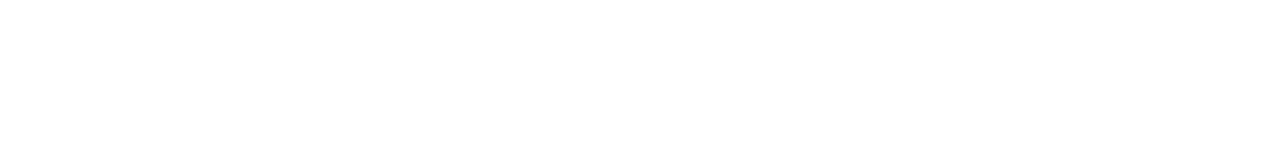
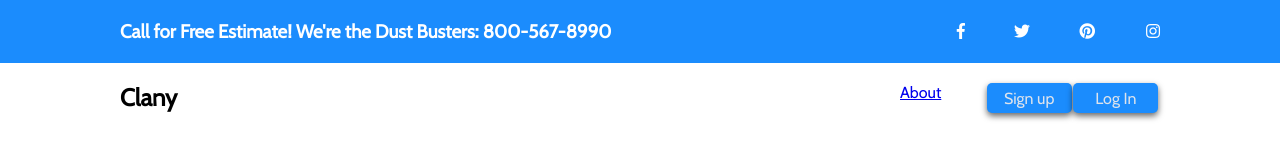
Before and after one commit to osisamkay/Client-Project, a website built with webpack: page index.html in a window 1280 px wide. Built offline with nearby package versions, Linux system fonts and the light colour scheme.

Commit message:
client project branch

```diff
--- a/index.html
+++ b/index.html
@@ -1,17 +1,40 @@
 <!DOCTYPE html>
 <html lang="en">
+
 <head>
   <meta charset="UTF-8">
   <meta name="viewport" content="width=device-width, initial-scale=1.0">
   <meta http-equiv="X-UA-Compatible" content="ie=edge">
+  <link rel="stylesheet" href="https://use.fontawesome.com/releases/v5.7.1/css/all.css" integrity="sha384-fnmOCqbTlWIlj8LyTjo7mOUStjsKC4pOpQbqyi7RrhN7udi9RwhKkMHpvLbHG9Sr"
+    crossorigin="anonymous">
   <title>Docu</title>
 </head>
+
 <body>
   <header>
+    <div class="top">
+      <div class="estimate">
+        <h3>Call for Free Estimate! We're the Dust Busters: 800-567-8990</h3>
+      </div>
+      <div class="social">
+        <ul>
+          <li><i class="fab fa-facebook-f"></i></li>
+          <li><i class="fab fa-twitter"></i></li>
+          <li><i class="fab fa-pinterest"></i></li>
+          <li><i class="fab fa-instagram"></i></li>
+        </ul>
+      </div>
+    </div>
     <nav>
-
+      <div class="logo"><h2>Clany</h2></div>
+      <ul>
+        <li><a href="#">About</a></li>
+        <li><button>Sign up</button></li>
+        <li><button>Log In</button></li>
+      </ul>
     </nav>
   </header>
 </body>
 <script src="./dist/main.js"></script>
+
 </html>
--- /dev/null
+++ b/src/scss/Layouts/_header.scss
@@ -0,0 +1,48 @@
+@import "./../base/_variables";
+.top{
+  display:grid;
+  grid-template-columns: 3fr 1fr;
+  align-items: center;
+  padding:20px 120px;
+  background-color: $primary-color;
+  h3{
+    color:white;
+  }
+  .social ul{
+    display:grid;
+    grid-template-columns: repeat(4,1fr);
+    justify-items: right;
+    li{
+      list-style-type: none;
+      &:hover{
+       transform: scale(1.5);
+       transition: 500ms;
+      }
+      i{
+        color:white;
+      }
+    }
+  }
+}
+
+nav{
+  display:grid !important;
+  grid-template-columns: 3fr 1fr;
+  padding: 20px 120px;
+  ul{
+    display:grid;
+    grid-template-columns: repeat(3,1fr);
+    li{
+      list-style-type:none;
+      button{
+        width: 85px;
+        height: 30px;
+        border-radius: 5px;
+        border: none;
+        background-color: $primary-color;
+        box-shadow: 0px 3px 6px rgba(0,0,0,.6);
+        color:$color5;
+      }
+    }
+  }
+}
--- a/src/scss/app.scss
+++ b/src/scss/app.scss
@@ -1 +1,11 @@
 @import  "./base/_normalize";
+@import "./Layouts/_header";
+@import url('https://fonts.googleapis.com/css?family=Cabin|Libre+Franklin');
+*{
+  margin:0px;
+  padding: 0px;
+  font-family: 'Cabin', sans-serif;
+}
+p{
+  font-family: 'Libre Franklin', sans-serif;
+}
--- /dev/null
+++ b/src/scss/base/_variables.scss
@@ -0,0 +1,7 @@
+// color
+$primary-color:#1B8CFD;
+$color1:#354168;
+$color2:#1E2F4F;
+$color3:#747F92;
+$color4:#ADB6C4;
+$color5:#DDE3EC;
```
Also changed, not shown: src/index.js (line endings or trailing spaces), 1 other file. Lines whose indentation alone changed are shown as unchanged.
